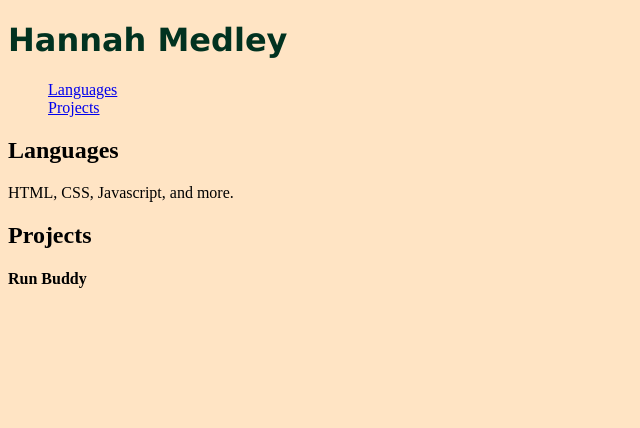
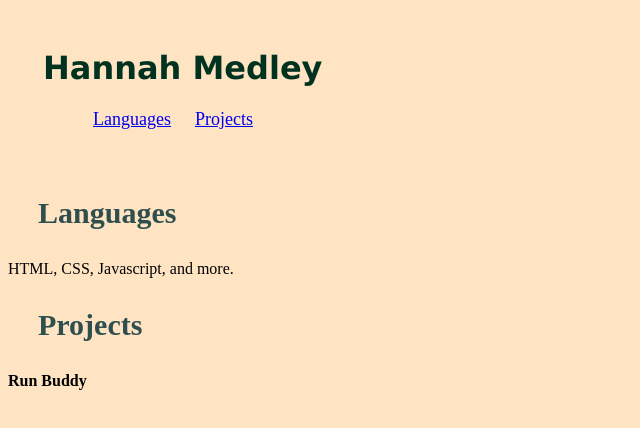
Before and after one commit to hgrace99/portfolio, a plain HTML site: page index.html in a window 1280 px wide. Shown: the whole page, without its empty margins (0-640 px from the left). Drawn offline with Linux system fonts and the light colour scheme.

Commit message:
styling headers

```diff
--- a/assets/style.css
+++ b/assets/style.css
@@ -6,3 +6,31 @@ body {
     font-family:Verdana, Geneva, Tahoma, sans-serif;
     color: #013220;
 }
+
+header {
+    padding: 20px 35px;
+    color:#013220;
+}
+
+header nav {
+    float: center;
+    margin: 7px 0;
+}
+
+header nav ul li {
+    display:inline-flex;
+}
+
+header nav ul li a {
+    margin: 0 10px;
+    font-weight:lighter;
+    font-size: 18px;
+}
+
+.section-title {
+    font-weight: bold;
+    font-size: 30px;
+    color:darkslategray;
+    float: center;
+    margin: 30px;
+}
```
